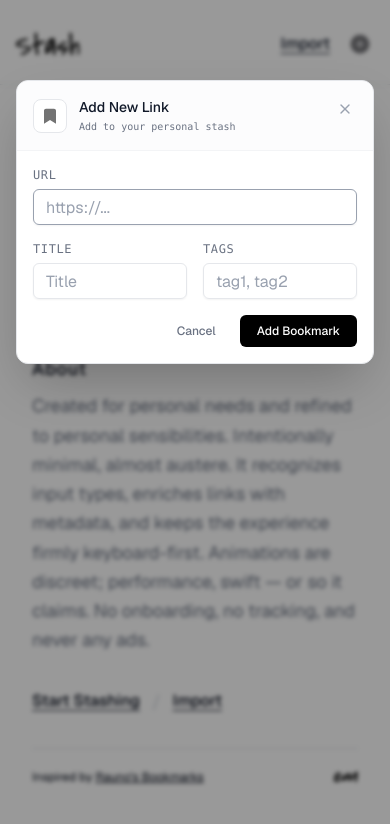
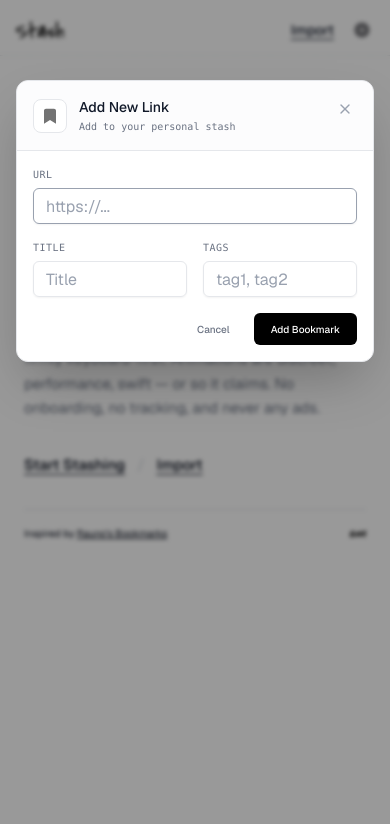
Before and after one commit to eeshm/bkmrs, a React (Vite) app: page / in a window 390 px wide. Both pictures are taken after a click on the button "Add New (A)". Shown: the top 824 px of the page. Built offline with nearby package versions, Linux system fonts and the light colour scheme.

Commit message:
fix mobile fonts and layout

```diff
--- a/src/components/AddEditForm.tsx
+++ b/src/components/AddEditForm.tsx
@@ -31,12 +31,9 @@ export function AddEditForm({
   title,
   tags,
   image,
-  favicon,
   onUrlChange,
   onTitleChange,
   onTagsChange,
-  onImageChange,
-  onFaviconChange,
   onSubmit,
   onClose,
 }: AddEditFormProps) {
@@ -102,7 +99,7 @@ export function AddEditForm({
             className="fixed top-20 sm:top-32 left-1/2 -translate-x-1/2 w-full max-w-lg z-50 flex justify-center px-4 sm:px-0"
           >
             <div className="bg-white sm:bg-[#0a0a0a] rounded-xl border border-gray-200 sm:border-[#edecec]/10 shadow-2xl w-full sm:w-[450px] overflow-hidden">
-              <div className="flex items-center border-b border-gray-100 sm:border-[#edecec]/10 justify-between p-4 relative bg-gray-50/50 sm:bg-transparent">
+              <div className="flex items-center border-b border-gray-200 sm:border-[#edecec]/10 justify-between p-4 relative bg-gray-50/50 sm:bg-transparent">
                 <div className='flex items-center gap-3'>
                   <div className='bg-white sm:bg-[#edecec]/10 border border-gray-200 sm:border-transparent rounded-lg p-2'>
                     <BookmarkIcon className="size-4 text-black sm:text-[#edecec]" />
@@ -195,14 +192,14 @@ export function AddEditForm({
                     type="button"
                     variant="ghost"
                     onClick={onClose}
-                    className="h-8 text-xs text-gray-500 hover:text-gray-900 sm:text-[#edecec]/40 sm:hover:text-[#edecec] hover:bg-gray-100 sm:hover:bg-[#edecec]/5"
+                    className="h-8 text-[10px] text-gray-500 hover:text-gray-900 sm:text-[#edecec]/40 sm:hover:text-[#edecec] hover:bg-gray-100 sm:hover:bg-[#edecec]/5"
                   >
                     Cancel
                   </Button>
                   <Button
                     type="submit"
                     disabled={isLoading}
-                    className="h-8 text-xs bg-black text-white hover:bg-gray-800 sm:bg-[#edecec] sm:text-black sm:hover:bg-[#edecec]/90 border border-transparent sm:border-[#edecec]/10 min-w-20"
+                    className="h-8 text-[10px] bg-black text-white hover:bg-gray-800 sm:bg-[#edecec] sm:text-black sm:hover:bg-[#edecec]/90 border border-transparent sm:border-[#edecec]/10 min-w-20"
                   >
                     {isLoading ? <Loader2 className="size-3 animate-spin" /> : (bookmark ? 'Save Changes' : 'Add Bookmark')}
                   </Button>
@@ -221,7 +218,7 @@ export const ItemWithRef = React.forwardRef<HTMLInputElement, { url: string; onC
   function Item({ url, onChange, placeholder, label, type }, ref) {
     return (
       <div>
-        <label className="block text-xs sm:text-[10px] font-mono text-gray-500 sm:text-[#edecec]/40 mb-1.5 uppercase tracking-wider">
+        <label className="block text-[10px] font-mono text-gray-500 sm:text-[#edecec]/40 mb-1.5 uppercase tracking-wider">
           {label}
         </label>
         <Input
@@ -231,7 +228,7 @@ export const ItemWithRef = React.forwardRef<HTMLInputElement, { url: string; onC
           onChange={(e) => onChange(e.target.value)}
           placeholder={placeholder}
           required={type === 'url'}
-          className="h-9 bg-transparent border-gray-200 sm:border-[#edecec]/10 text-gray-900 sm:text-[#edecec] placeholder:text-gray-400 sm:placeholder:text-[#edecec]/20 focus-visible:ring-0 focus-visible:border-gray-400 sm:focus-visible:border-[#edecec]/30 transition-colors"
+          className="h-9 bg-transparent text-base border-gray-200 sm:border-[#edecec]/10 text-gray-900 sm:text-[#edecec] placeholder:text-gray-400 sm:placeholder:text-[#edecec]/20 focus-visible:ring-0 focus-visible:border-gray-400 sm:focus-visible:border-[#edecec]/30 transition-colors"
         />
       </div>
     );
@@ -241,7 +238,7 @@ export const ItemWithRef = React.forwardRef<HTMLInputElement, { url: string; onC
 export function Item({ url, onChange, placeholder, label, type }: { url: string; onChange: (value: string) => void, placeholder: string, label: string, type: string }) {
   return (
     <div>
-      <label className="block text-xs sm:text-[10px] font-mono text-gray-500 sm:text-[#edecec]/40 mb-1.5 uppercase tracking-wider">
+      <label className="block text-[10px] font-mono text-gray-500 sm:text-[#edecec]/40 mb-1.5 uppercase tracking-wider">
         {label}
       </label>
       <Input
@@ -250,7 +247,7 @@ export function Item({ url, onChange, placeholder, label, type }: { url: string;
         onChange={(e) => onChange(e.target.value)}
         placeholder={placeholder}
         required={type === 'url'}
-        className="h-9 bg-transparent border-gray-200 sm:border-[#edecec]/10 text-gray-900 sm:text-[#edecec] placeholder:text-gray-400 sm:placeholder:text-[#edecec]/20 focus-visible:ring-0 focus-visible:border-gray-400 sm:focus-visible:border-[#edecec]/30 transition-colors"
+        className="h-9 bg-transparent text-base border-gray-200 sm:border-[#edecec]/10 text-gray-900 sm:text-[#edecec] placeholder:text-gray-400 sm:placeholder:text-[#edecec]/20 focus-visible:ring-0 focus-visible:border-gray-400 sm:focus-visible:border-[#edecec]/30 transition-colors"
       />
     </div>
   );
--- a/src/components/DashboardHeader.tsx
+++ b/src/components/DashboardHeader.tsx
@@ -36,15 +36,15 @@ export function DashboardHeader({
 }: DashboardHeaderProps) {
   return (
     <header>
-      <div className="mx-auto px-4 py-2 sm:border-0 border-b border-gray-200 sm:border-[#edecec]/10 border-dashed">
-        <div className="flex items-center pt-1 sm:pt-2 justify-between h-full">
+      <div className="mx-auto px-4 py-1 sm:border-0 border-b border-gray-200 border-dashed sm:h-full h-14 ">
+        <div className="flex items-center pt-1  justify-between h-full">
           <div className="flex">
-            <StashLogo className="size-16 sm:size-12" />
+            <StashLogo className="size-12" />
           </div>
 
           <div className="flex items-center justify-center h-full">
             {/* Top row: All action buttons in one line */}
-            <div className="flex flex-row items-center gap-2  h-8 sm:h-9 rounded-md">
+            <div className="flex flex-row items-center gap-2  h-9 rounded-md">
               {bookmarksCount > 0 && (
                 <div className="flex items-center h-full">
                   <AnimatePresence>
@@ -69,7 +69,7 @@ export function DashboardHeader({
                             onClick={() => onSearchChange('')}
                             className="absolute right-0.5 sm:right-1 top-1/2 hover:bg-gray-200 p-1 sm:p-2 rounded-md transition-colors duration-200 transform -translate-y-1/2 text-gray-400 hover:text-gray-600 dark:hover:text-gray-300"
                           >
-                            <X className="size-2 sm:size-3 " />
+                            <X className="size-3 " />
                           </button>
                         )}
                       </motion.div>
@@ -80,7 +80,7 @@ export function DashboardHeader({
                     onClick={() => onSearchOpenChange(!isSearchOpen)}
                     className="cursor-pointer flex items-center justify-center p-1"
                   >
-                    <Search className="size-5 sm:size-4 stroke-gray-600" />
+                    <Search className="size-4 stroke-gray-600" />
                   </button>
                 </div>
               )}
@@ -90,7 +90,7 @@ export function DashboardHeader({
                   onClick={onImportClick}
                   size="sm"
                   variant="ghost"
-                  className="px-2  rounded-lg text-base sm:text-sm font-medium text-gray-900  hover:bg-transparent hover:opacity-70 transition-all duration-300 underline underline-offset-4 cursor-pointer"
+                  className="px-2  rounded-lg text-sm font-medium text-gray-900  hover:bg-transparent hover:opacity-70 transition-all duration-300 underline underline-offset-4 cursor-pointer"
                 >
                   Import
                 </Button>
@@ -107,7 +107,7 @@ export function DashboardHeader({
                         }`}
                         title="Edit Mode (E)"
                   >
-                    <EditIcon className="size-5 sm:size-4" />
+                    <EditIcon className="size-4" />
                   </button>
                   <button
                     onClick={() => onEditModeChange?.(editMode === 'delete' ? null : 'delete')}
@@ -120,7 +120,7 @@ export function DashboardHeader({
                     title="Delete Mode (D)"
                   >
                     <TrashIcon123
-                      className="size-5 sm:size-4"
+                      className="size-4"
                       fill={editMode === 'delete' ? 'white' : 'var(--color-red-600)'}
                       secondaryfill={editMode === 'delete' ? 'var(--color-gray-200)' : 'var(--color-red-700)'}
                     />
@@ -133,7 +133,7 @@ export function DashboardHeader({
                 className="cursor-pointer flex items-center justify-center transition-colors p-1"
                 title="Add New (A)"
               >
-                <PlusIcon className="size-5 sm:size-4 " />
+                <PlusIcon className="size-4 " />
               </button>
 
               <div className="hidden sm:block">
--- a/src/components/EmptyState.tsx
+++ b/src/components/EmptyState.tsx
@@ -7,8 +7,8 @@ interface EmptyStateProps {
 
 export function EmptyState({ onAddClick, onImportClick }: EmptyStateProps) {
   return (
-    <div className="flex justify-center items-center pt-20">
-      <div className="p-4 sm:p-3 max-w-lg mx-auto text-lg sm:text-[15px] text-left font-sans leading-relaxed space-y-2">
+    <div className="flex justify-center items-center pt:10 sm:pt-20">
+      <div className="p-2 sm:p-3 max-w-lg mx-auto text-[15px] text-left font-sans leading-relaxed space-y-2">
         <BlurFade delay={0.2}>
           <h2 className="font-medium  sm:text-[#edecec] tracking-tight">
             Stash
@@ -33,7 +33,7 @@ export function EmptyState({ onAddClick, onImportClick }: EmptyStateProps) {
           <div className="flex items-center gap-3 mt-8">
             <button
               onClick={onAddClick}
-              className="cursor-pointer text-base sm:text-sm font-medium sm:text-[#edecec] sm:hover:opacity-80 transition-all duration-300 underline underline-offset-4"
+              className="cursor-pointer font-medium sm:text-[#edecec] sm:hover:opacity-80 transition-all duration-300 underline underline-offset-4"
             >
               Start Stashing
             </button>
@@ -42,7 +42,7 @@ export function EmptyState({ onAddClick, onImportClick }: EmptyStateProps) {
                 <span className="text-gray-300 sm:text-[#edecec]/20">/</span>
                 <button
                   onClick={onImportClick}
-                  className="cursor-pointer text-base sm:text-sm font-medium sm:text-[#edecec] sm:hover:opacity-80 transition-all duration-300 underline underline-offset-4"
+                  className="cursor-pointer  font-medium sm:text-[#edecec] sm:hover:opacity-80 transition-all duration-300 underline underline-offset-4"
                 >
                   Import
                 </button>
@@ -51,7 +51,7 @@ export function EmptyState({ onAddClick, onImportClick }: EmptyStateProps) {
           </div>
         </BlurFade>
         <BlurFade delay={0.6}>
-          <p className="sm:text-[#edecec]/60 text-xs sm:text-xs mt-8 pt-4 border-t border-gray-200 flex items-center justify-between">
+          <p className="sm:text-[#edecec]/60 text-[10px] mt-8 pt-4 border-t border-gray-200 flex items-center justify-between">
             <span>
               Inspired by{' '}
               <a
@@ -69,7 +69,7 @@ export function EmptyState({ onAddClick, onImportClick }: EmptyStateProps) {
               rel="noopener noreferrer"
               className="cursor-pointer"
             >
-              <EmLogoIcon className='duration-300 transition-colors size-6 sm:size-6 fill-black sm:fill-[#edecec]/60 sm:hover:fill-white'/>
+              <EmLogoIcon className='duration-300 transition-colors size-4 sm:size-6 fill-black sm:fill-[#edecec]/60 sm:hover:fill-white'/>
             </a>
           </p>
         </BlurFade>
```
Also changed, not shown: src/components/BookmarkCard.tsx (+10 -10 lines), src/components/ImportPrompt.tsx (+8 -8 lines).
